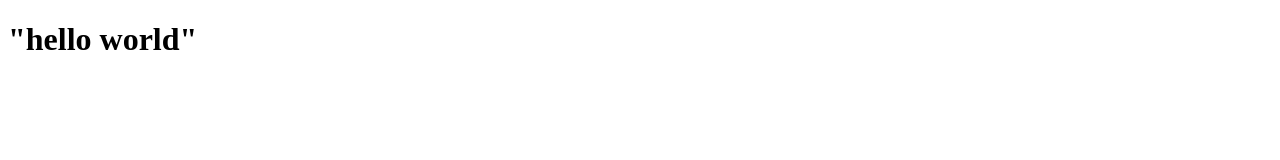
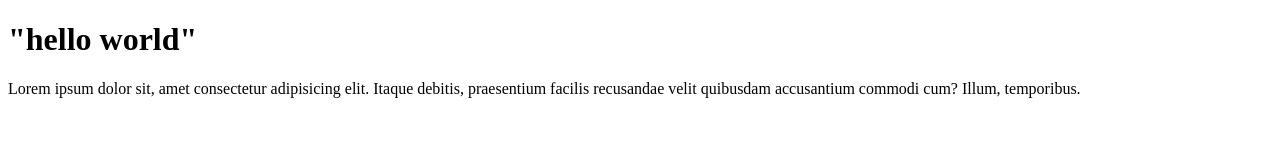
Before and after one commit to SanjaySivakumar04/project1, a plain HTML site: page index.html in a window 1280 px wide. Drawn offline with Linux system fonts and the light colour scheme.

Commit message:
second commit

```diff
--- a/index.html
+++ b/index.html
@@ -7,5 +7,6 @@
 </head>
 <body>
     <h1>"hello world"</h1>
+    <p>Lorem ipsum dolor sit, amet consectetur adipisicing elit. Itaque debitis, praesentium facilis recusandae velit quibusdam accusantium commodi cum? Illum, temporibus.</p>
 </body>
 </html>
```
